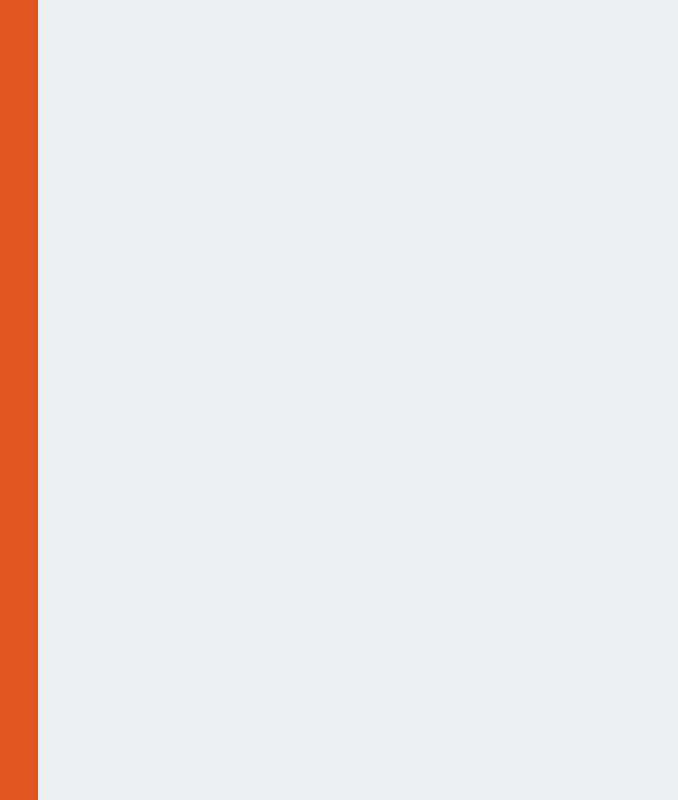
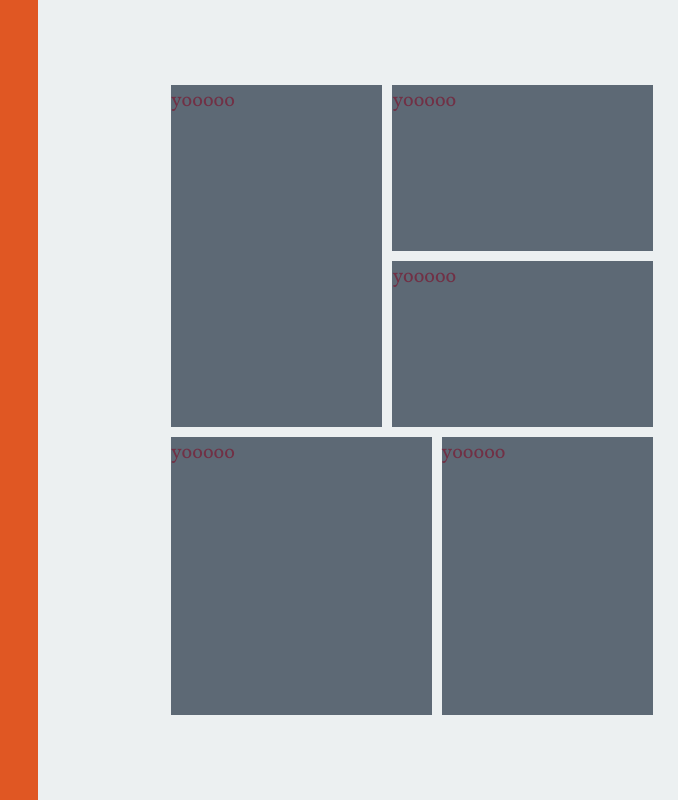
Before and after one commit to hrwtz/Hrwtz, a PHP site: page / in a window 1280 px wide. Shown: the part 2400-3200 px from the top of the page, without its empty margins (602-1280 px from the left). Run offline with PHP 8.4, Linux system fonts and the light colour scheme; a map, chart or similar area stays blank; some libraries are stand-ins or nearby versions.

Commit message:
Working on work section of homepage

```diff
--- a/_/css/application.css
+++ b/_/css/application.css
@@ -1245,7 +1245,7 @@ img {
   position: relative;
   float: left; }
 
-/* line 17, ../sass/structures/_block.scss */
+/* line 16, ../sass/structures/_block.scss */
 .block-preview {
   position: absolute;
   top: 5px;
@@ -1253,28 +1253,71 @@ img {
   bottom: 5px;
   left: 5px; }
 
-/* line 25, ../sass/structures/_block.scss */
+/* line 30, ../sass/structures/_block.scss */
 .block-cell {
   height: 80%; }
 
-/* line 33, ../sass/structures/_block.scss */
+/* line 34, ../sass/structures/_block.scss */
+.block-face {
+  display: block;
+  height: 100%; }
+
+/* line 39, ../sass/structures/_block.scss */
+.block-cube {
+  height: 100%;
+  -webkit-transform-style: preserve-3d;
+  -moz-transform-style: preserve-3d;
+  -ms-transform-style: preserve-3d;
+  -o-transform-style: preserve-3d;
+  transform-style: preserve-3d;
+  -webkit-transition: -webkit-transform 0.33s;
+  -moz-transition: -moz-transform 0.33s;
+  -o-transition: -o-transform 0.33s;
+  transition: transform 0.33s; }
+  /* line 45, ../sass/structures/_block.scss */
+  .block-cube:hover {
+    -webkit-transform: rotateX(91deg);
+    -moz-transform: rotateX(91deg);
+    -ms-transform: rotateX(91deg);
+    -o-transform: rotateX(91deg);
+    transform: rotateX(91deg); }
+
+/* line 50, ../sass/structures/_block.scss */
+.block-face--top {
+  background-color: #5d6975;
+  -webkit-transform: translateZ(150px);
+  -moz-transform: translateZ(150px);
+  -ms-transform: translateZ(150px);
+  -o-transform: translateZ(150px);
+  transform: translateZ(150px); }
+
+/* line 56, ../sass/structures/_block.scss */
+.block-face--bottom {
+  background-color: #263146;
+  -webkit-transform: rotateX(-90deg) translateZ(-150px);
+  -moz-transform: rotateX(-90deg) translateZ(-150px);
+  -ms-transform: rotateX(-90deg) translateZ(-150px);
+  -o-transform: rotateX(-90deg) translateZ(-150px);
+  transform: rotateX(-90deg) translateZ(-150px); }
+
+/* line 65, ../sass/structures/_block.scss */
 .block--half {
   width: 100%;
   height: 50%; }
 
-/* line 38, ../sass/structures/_block.scss */
+/* line 70, ../sass/structures/_block.scss */
 .block--tall {
   height: 55%; }
 
-/* line 42, ../sass/structures/_block.scss */
+/* line 74, ../sass/structures/_block.scss */
 .block--short {
   height: 45%; }
 
-/* line 46, ../sass/structures/_block.scss */
+/* line 78, ../sass/structures/_block.scss */
 .block--long {
   width: 55%; }
 
-/* line 50, ../sass/structures/_block.scss */
+/* line 82, ../sass/structures/_block.scss */
 .block--narrow {
   width: 45%; }
 
--- a/_/sass/structures/_block.scss
+++ b/_/sass/structures/_block.scss
@@ -13,17 +13,49 @@
 // -------------------------------------
 //   Structure
 // -------------------------------------
-
 .block-preview{
     position: absolute;
     top: 5px;
     right: 5px;
     bottom: 5px;
     left: 5px;
+
+
+
+}
+
+body{
 }
 
 .block-cell{
     height: 80%;
+}
+
+.block-face{
+    display: block;
+    height: 100%;
+}
+
+.block-cube{
+    height: 100%;
+    @include transform-style(preserve-3d);
+    @include transition(transform .33s);
+
+
+    &:hover{
+        @include transform(rotateX(91deg));
+    }
+}
+
+.block-face--top{
+    background-color: $c-text;
+    @include transform(translateZ(150px));
+
+}
+
+.block-face--bottom{
+    background-color: $c-darkBlue;
+    @include transform(rotateX(-90deg) translateZ(-150px));
 }
 
 // -------------------------------------
--- a/home.php
+++ b/home.php
@@ -23,13 +23,28 @@ $content = array(
 
 	<h3 class="h3">Creating websites that focus on usability, performance, and readable code helps me reach this goal.</h3>',
 
-   '<div class="block block--tall block--narrow"><div class="block-preview"></div></div>
+   '<div class="block block--tall block--narrow">
+   		<a href="'.$page_base.'work/turnkey" class="block-preview"><div class="block-cube"><div class="block-face block-face--top">yooooo</div><div class="block-face block-face--bottom">yooooo</div></div></a>
+   	</div>
     <div class="block block--tall block--long">
-    	<div class="block block--half"><div class="block-preview"></div></div>
-    	<div class="block block--half"><div class="block-preview"></div></div>
+    	<div class="block block--half">
+    		<a href="'.$page_base.'work/nine82" class="block-preview"><div class="block-cube"><div class="block-face block-face--top">yooooo</div><div class="block-face block-face--bottom">yooooo</div></div></a>
+    	</div>
+    	<div class="block block--half">
+    		<a href="'.$page_base.'work/play_it_forward" class="block-preview"><div class="block-cube"><div class="block-face block-face--top">yooooo</div><div class="block-face block-face--bottom">yooooo</div></div></a>
+    	</div>
     </div>
-    <div class="block block--short block--long"><div class="block-preview"></div></div>
-    <div class="block block--short block--narrow"><div class="block-preview"></div></div>',
+    <div class="block block--short block--long">
+    	<a href="'.$page_base.'work/the_first_academy" class="block-preview">
+			<div class="block-cube">
+				<div class="block-face block-face--top">yooooo</div>
+				<div class="block-face block-face--bottom">yooooo</div>
+			</div>
+    	</a>
+    </div>
+    <div class="block block--short block--narrow">
+    	<a href="'.$page_base.'work/world_design_exchange" class="block-preview"><div class="block-cube"><div class="block-face block-face--top">yooooo</div><div class="block-face block-face--bottom">yooooo</div></div></a>
+    </div>',
 
    '<h2 class="h2">Contact Me</h2>
 	<p class="p">
```
